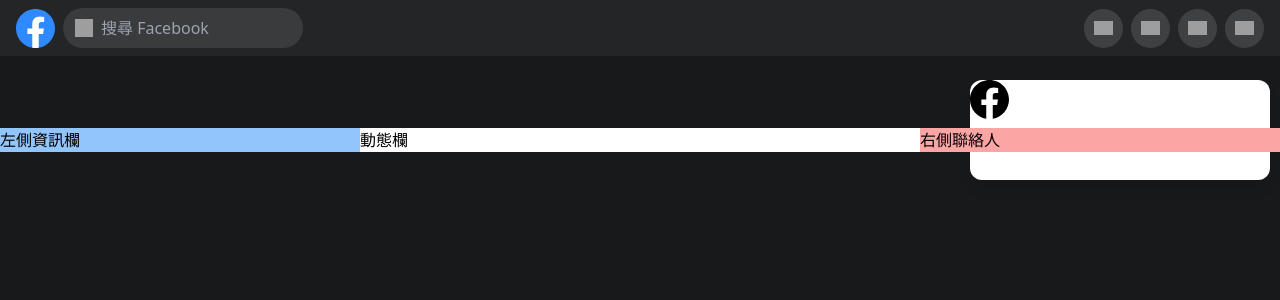
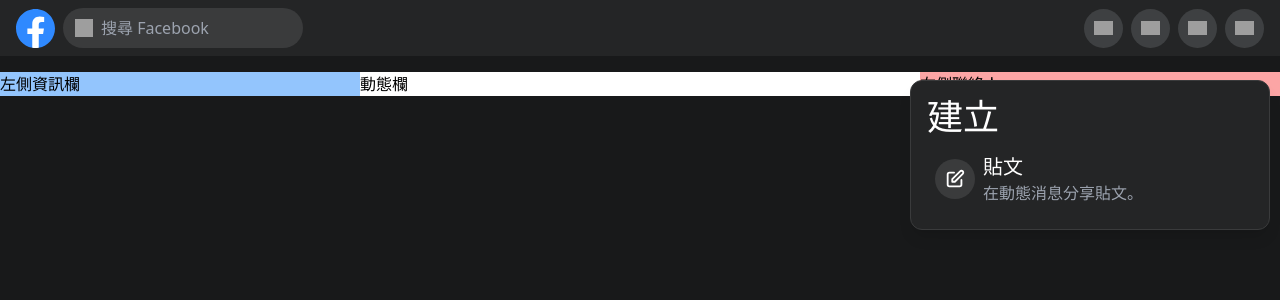
Before and after one commit to BoRuChen/fb-tailwind, a React (Create React App) app: page / in a window 1280 px wide. Shown: the top 300 px of the page. Built offline with nearby package versions, Linux system fonts and the light colour scheme; grey boxes are pictures that could not be loaded.

Commit message:
header done

```diff
--- a/public/index.html
+++ b/public/index.html
@@ -9,7 +9,7 @@
       name="description"
       content="Web site created using create-react-app"
     />
-    <title>React App</title>
+    <title>FB Tailwind</title>
   </head>
   <body>
     <noscript>You need to enable JavaScript to run this app.</noscript>
--- a/src/components/Header/index.js
+++ b/src/components/Header/index.js
@@ -1,18 +1,65 @@
 import {FbLogo} from "../icons";
 import MessageWindow from "../messageWindow";
+import {useState} from "react";
+import Establish from "../messageWindow/establish";
+import Message from "../messageWindow/message";
+import Setting from "../messageWindow/setting";
+import Notify from "../messageWindow/notify";
 
 const Header = () => {
+    const [messageWindow,setMessageWindow] = useState(true);
+    const [messageSwitch,setMessageSwitch] = useState(0);
+
+    const switchMessage = () => {
+        switch (messageSwitch) {
+            case 0:
+                return <Establish />
+            case 1:
+                return <Message />
+            case 2:
+                return <Notify />
+            case 3:
+                return <Setting />
+            default:
+                return ''
+        }
+    }
+    const btnClick = (index) => {
+        if (messageWindow === false){
+            setMessageWindow(true)
+            setMessageSwitch(index)
+        }
+        else {
+            if (index === messageSwitch){
+                setMessageWindow(false)
+            }
+            else {
+                setMessageSwitch(index)
+            }
+        }
+    }
+
+    const showMessageWindow = () => {
+        if (messageWindow){
+            return (
+                <MessageWindow setMessageWindow={setMessageWindow}>
+                    {switchMessage()}
+                </MessageWindow>
+            )
+        }
+    }
+
     return (
         <>
             <header
-                className="w-full h-[56px] fixed top-0 left-0 right-0 bg-fb-header flex justify-between items-center px-4 relative">
+                className="w-full h-[56px] fixed top-0 left-0 right-0 bg-fb-header flex justify-between items-center px-4 z-20">
                 <div className='flex items-center justify-left'>
                     <FbLogo className='text-fb fill-current'/>
                     <button className='lg:hidden popover-btn'>
-                        <img src={'https://bruce-fe-fb.web.app/image/search.svg'}/>
+                        <img src={'https://bruce-fe-fb.web.app/image/search.svg'} alt={'search'}/>
                     </button>
                     <div className='bg-fb-input ml-2 py-2 px-3 w-[240px] rounded-full items-center hidden lg:flex'>
-                        <img src={'https://bruce-fe-fb.web.app/image/search.svg'} className='h-[18px] w-[18px] mr-2'/>
+                        <img src={'https://bruce-fe-fb.web.app/image/search.svg'} alt={'search'} className='h-[18px] w-[18px] mr-2'/>
                         <input
                             className='bg-transparent w-full text-white rounded-full focus:outline-none'
                             placeholder={"搜尋 Facebook"}
@@ -21,23 +68,21 @@ const Header = () => {
                     </div>
                 </div>
                 <div className='flex items-center justify-end'>
-                    <button className='popover-btn'>
-                        <img src={'https://bruce-fe-fb.web.app/image/plus.svg'}/>
+                    <button className='popover-btn'  onClick={()=>{btnClick(0)}}>
+                        <img src={'https://bruce-fe-fb.web.app/image/plus.svg'} alt={'plus'}/>
                     </button>
-                    <button className='popover-btn'>
-                        <img src={'https://bruce-fe-fb.web.app/image/messenger.svg'}/>
+                    <button className='popover-btn'  onClick={()=>{btnClick(1)}}>
+                        <img src={'https://bruce-fe-fb.web.app/image/messenger.svg'} alt={'messenger'}/>
                     </button>
-                    <button className='popover-btn'>
-                        <img src={'https://bruce-fe-fb.web.app/image/bell.svg'}/>
+                    <button className='popover-btn'  onClick={()=>{btnClick(2)}}>
+                        <img src={'https://bruce-fe-fb.web.app/image/bell.svg'} alt={'bell'}/>
                     </button>
-                    <button className='popover-btn'>
-                        <img src={'https://bruce-fe-fb.web.app/image/down.svg'}/>
+                    <button className='popover-btn'  onClick={()=>{btnClick(3)}}>
+                        <img src={'https://bruce-fe-fb.web.app/image/down.svg'} alt={'down'}/>
                     </button>
                 </div>
             </header>
-            <MessageWindow>
-                <FbLogo />
-            </MessageWindow>
+            {showMessageWindow()}
         </>
     )
 }
--- a/src/components/icons/index.js
+++ b/src/components/icons/index.js
@@ -9,8 +9,8 @@ export const FbLogo = (props) => {
                 y1="97.0782153%"
                 y2="0%"
             >
-                <stop offset="0%" stop-color="#0062E0"></stop>
-                <stop offset="100%" stop-color="#19AFFF"></stop>
+                <stop offset="0%" stopColor="#0062E0"></stop>
+                <stop offset="100%" stopColor="#19AFFF"></stop>
             </linearGradient>
         </defs>
         <path
@@ -39,3 +39,41 @@ export const search = (props) => {
         />
     </svg>
 }
+
+export const Note = (props) => {
+    return(<svg
+        xmlns="http://www.w3.org/2000/svg"
+        fill="none"
+        width="22"
+        height="22"
+        viewBox="0 0 24 24"
+        stroke="white"
+    >
+        <path
+            stroke-linecap="round"
+            stroke-linejoin="round"
+            stroke-width="2"
+            d="M11 5H6a2 2 0 00-2 2v11a2 2 0 002 2h11a2 2 0 002-2v-5m-1.414-9.414a2 2 0 112.828 2.828L11.828 15H9v-2.828l8.586-8.586z"
+        />
+    </svg>)
+}
+
+export const Logout = () => {
+    return(
+        <svg
+            xmlns="http://www.w3.org/2000/svg"
+            fill="none"
+            width="22"
+            height="22"
+            viewBox="0 0 24 24"
+            stroke="white"
+        >
+            <path
+                stroke-linecap="round"
+                stroke-linejoin="round"
+                stroke-width="2"
+                d="M17 16l4-4m0 0l-4-4m4 4H7m6 4v1a3 3 0 01-3 3H6a3 3 0 01-3-3V7a3 3 0 013-3h4a3 3 0 013 3v1"
+            />
+        </svg>
+    )
+}
--- /dev/null
+++ b/src/components/messageWindow/establish.js
@@ -0,0 +1,21 @@
+import {Note} from "../icons";
+
+const Establish = () => {
+    return (
+        <>
+            <p className='text-4xl text-white'>建立</p>
+            <div className='flex w-full mt-2 p-2 items-center'>
+                <div className='bg-fb-input rounded-full w-[40px] h-[40px] flex items-center justify-center'>
+                    <Note />
+                </div>
+                <div className='flex-1 ml-2'>
+                    <p className='text-white text-xl'>貼文</p>
+                    <p className='text-gray-400'>在動態消息分享貼文。</p>
+                </div>
+            </div>
+        </>
+
+    )
+}
+
+export default Establish;
--- a/src/components/messageWindow/index.js
+++ b/src/components/messageWindow/index.js
@@ -3,9 +3,13 @@
 
 const messageWindow = (props) => {
     return (
-        <div className='bg-white w-[300px] min-h-[100px] fixed top-[80px] right-[10px] rounded-xl shadow-lg bg-fb-input'>
-            {props.children}
-        </div>
+        <>
+            <div className='absolute z-30 bg-fb-header w-[300px] min-h-[100px] top-[80px] right-[10px] rounded-xl shadow-lg border-fb-input p-4 lg:w-[360px] border'>
+                {props.children}
+            </div>
+            <div className='z-10 w-screen min-h-screen h-full fixed' onClick={()=>{props.setMessageWindow(false)}} />
+        </>
+
     )
 }
 
--- /dev/null
+++ b/src/components/messageWindow/message.js
@@ -0,0 +1,28 @@
+import {FbLogo, Note} from "../icons";
+
+const Message = () => {
+    return (
+        <>
+            <p className='text-4xl text-white'>Messenger</p>
+            <div className='bg-fb-input mt-2 py-2 px-3 w-full rounded-full items-center flex'>
+                <img src={'https://bruce-fe-fb.web.app/image/search.svg'} alt={'search'}
+                     className='h-[18px] w-[18px] mr-2'/>
+                <input
+                    className='bg-transparent w-full text-white rounded-full focus:outline-none'
+                    placeholder={"搜尋 Messenger"}
+
+                />
+            </div>
+            <div className='flex w-full mt-2 p-2 items-center'>
+                <img src={'https://bruce-fe-fb.web.app/image/avator.png'} alt={'avator'}
+                     className='h-[40px] w-[40px] rounded-full'/>
+                <div className='flex-1 ml-2'>
+                    <p className='text-white text-xl'>布魯斯</p>
+                    <p className='text-gray-400'>Tailwind讚讚!．1分鐘前。</p>
+                </div>
+            </div>
+        </>
+    )
+}
+
+export default Message;
--- /dev/null
+++ b/src/components/messageWindow/notify.js
@@ -0,0 +1,19 @@
+import {Note} from "../icons";
+
+const Notify = () => {
+    return (
+        <>
+            <p className='text-4xl text-white'>通知</p>
+            <div className='flex w-full mt-2 p-2 items-center'>
+                <img src={'https://bruce-fe-fb.web.app/image/avator.png'} alt={'avator'}
+                     className='h-[40px] w-[40px] rounded-full'/>
+                <div className='flex-1 ml-2'>
+                    <p className='text-white'>布魯斯發佈了一門新課程！</p>
+                    <p className='text-blue-700'>1分鐘前</p>
+                </div>
+            </div>
+        </>
+    )
+}
+
+export default Notify;
--- /dev/null
+++ b/src/components/messageWindow/setting.js
@@ -0,0 +1,26 @@
+import {Logout} from "../icons";
+
+const Setting = () => {
+    return (
+        <>
+            <div className='flex w-full mt-2 p-2 items-center'>
+                <img src={'https://bruce-fe-fb.web.app/image/avator.png'} alt={'avator'}
+                     className='h-[40px] w-[40px] rounded-full'/>
+                <div className='flex-1 ml-2'>
+                    <p className='text-white'>布魯斯</p>
+                    <p className='text-gray-600'>查看你的個人檔案</p>
+                </div>
+            </div>
+            <div className='flex w-full mt-2 p-2 items-center'>
+                <div className='p-2 rounded-full bg-fb-input flex items-center justify-center'>
+                    <Logout />
+                </div>
+                <div className='flex-1 ml-2'>
+                    <p className='text-white'>登出</p>
+                </div>
+            </div>
+        </>
+    )
+}
+
+export default Setting;
--- a/src/index.css
+++ b/src/index.css
@@ -10,6 +10,6 @@
 
 @layer components {
     .popover-btn{
-        @apply w-[39px] h-[39px] p-2.5 ml-2 rounded-full bg-fb-popover flex justify-center items-center cursor-pointer active:bg-fb-active
+        @apply w-[39px] h-[39px] p-2.5 ml-2 rounded-full bg-fb-popover flex justify-center items-center cursor-pointer active:bg-fb-active z-20
     }
 }
```
